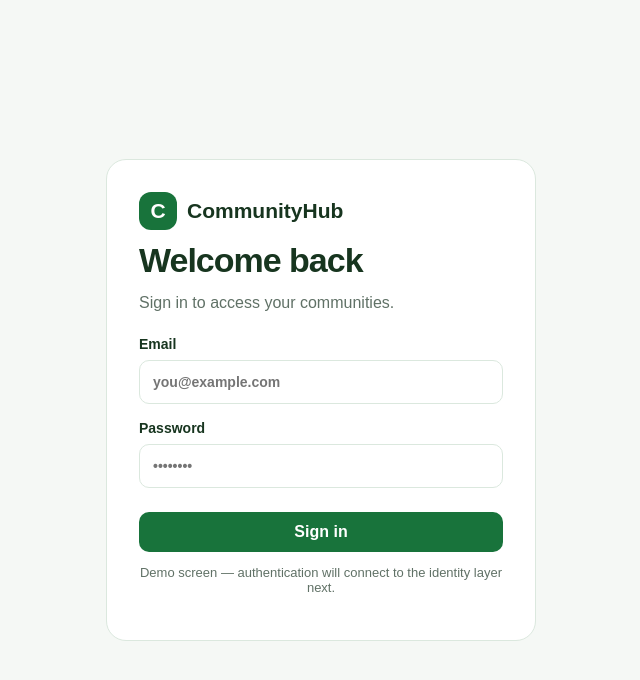
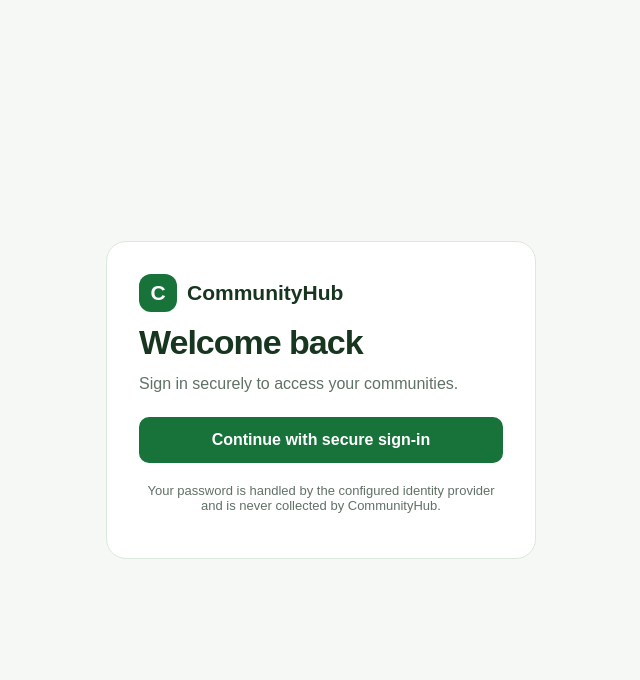
Before and after one commit to Fomainspi/communityhub-platform, a Next.js app in the folder apps/web/: page /login in a window 1280 px wide. Shown: the top 680 px of the page, without its empty margins (319-959 px from the left). Built offline with nearby package versions, Linux system fonts and the light colour scheme.

Commit message:
Connect login screen to Cognito hosted authentication

```diff
--- a/apps/web/app/login/page.tsx
+++ b/apps/web/app/login/page.tsx
@@ -1,3 +1,50 @@
-export default function LoginPage() {
-  return <main style={{minHeight:'100vh',display:'grid',placeItems:'center',padding:24}}><section style={{width:'100%',maxWidth:430,background:'white',border:'1px solid #dbe8de',borderRadius:20,padding:32}}><div className="brand"><span className="logo">C</span> CommunityHub</div><h1 style={{fontSize:34,letterSpacing:-1,marginBottom:8}}>Welcome back</h1><p style={{color:'#607166'}}>Sign in to access your communities.</p><label style={{display:'block',marginTop:24,fontWeight:700,fontSize:14}}>Email<input style={{display:'block',width:'100%',marginTop:8,padding:13,border:'1px solid #dbe8de',borderRadius:10}} type="email" placeholder="you@example.com" /></label><label style={{display:'block',marginTop:16,fontWeight:700,fontSize:14}}>Password<input style={{display:'block',width:'100%',marginTop:8,padding:13,border:'1px solid #dbe8de',borderRadius:10}} type="password" placeholder="••••••••" /></label><button className="btn primary" style={{width:'100%',marginTop:24}}>Sign in</button><p style={{textAlign:'center',fontSize:13,color:'#607166'}}>Demo screen — authentication will connect to the identity layer next.</p></section></main>;
+type LoginPageProps = {
+  searchParams: Promise<{ error?: string }>;
+};
+
+export default async function LoginPage({ searchParams }: LoginPageProps) {
+  const { error } = await searchParams;
+
+  return (
+    <main style={{ minHeight: "100vh", display: "grid", placeItems: "center", padding: 24 }}>
+      <section
+        style={{
+          width: "100%",
+          maxWidth: 430,
+          background: "white",
+          border: "1px solid #dbe8de",
+          borderRadius: 20,
+          padding: 32,
+        }}
+      >
+        <div className="brand">
+          <span className="logo">C</span> CommunityHub
+        </div>
+        <h1 style={{ fontSize: 34, letterSpacing: -1, marginBottom: 8 }}>Welcome back</h1>
+        <p style={{ color: "#607166" }}>
+          Sign in securely to access your communities.
+        </p>
+        {error === "sign_in_failed" && (
+          <p role="alert" style={{ marginTop: 18, color: "#a12626", fontSize: 14 }}>
+            Sign-in could not be completed. Please try again.
+          </p>
+        )}
+        <a
+          className="btn primary"
+          href="/api/auth/login"
+          style={{
+            display: "block",
+            textAlign: "center",
+            marginTop: 24,
+            padding: 14,
+          }}
+        >
+          Continue with secure sign-in
+        </a>
+        <p style={{ textAlign: "center", fontSize: 13, color: "#607166", marginTop: 20 }}>
+          Your password is handled by the configured identity provider and is never collected by CommunityHub.
+        </p>
+      </section>
+    </main>
+  );
 }
```
